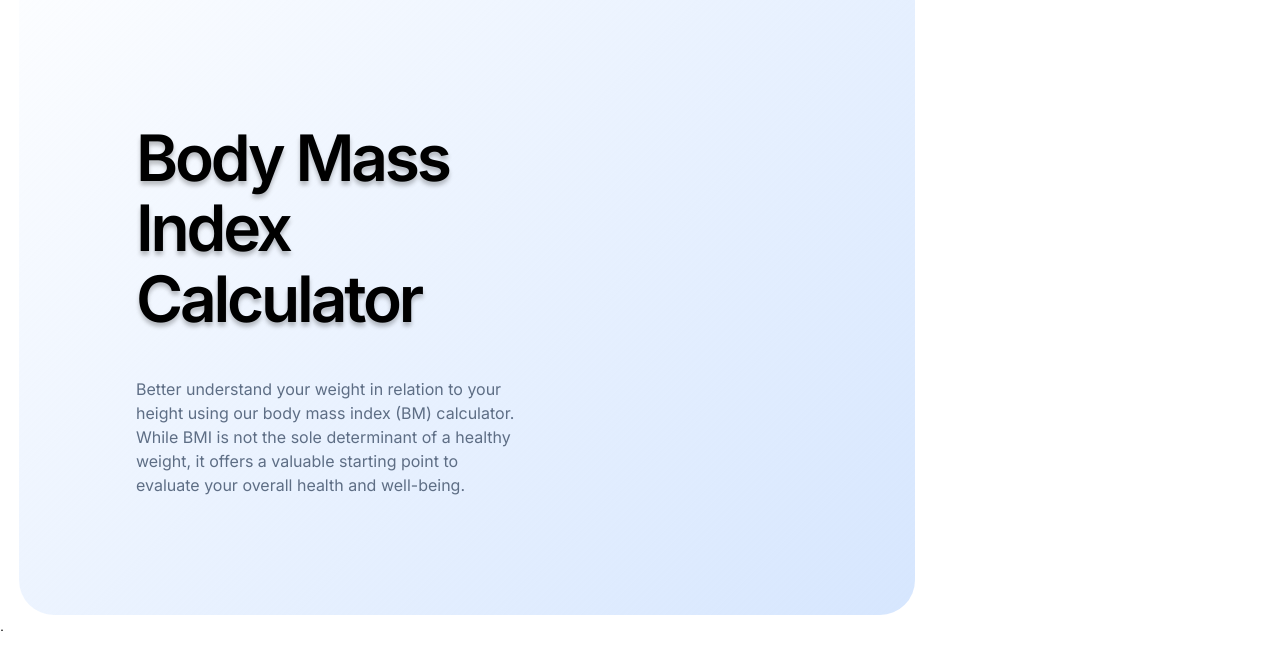
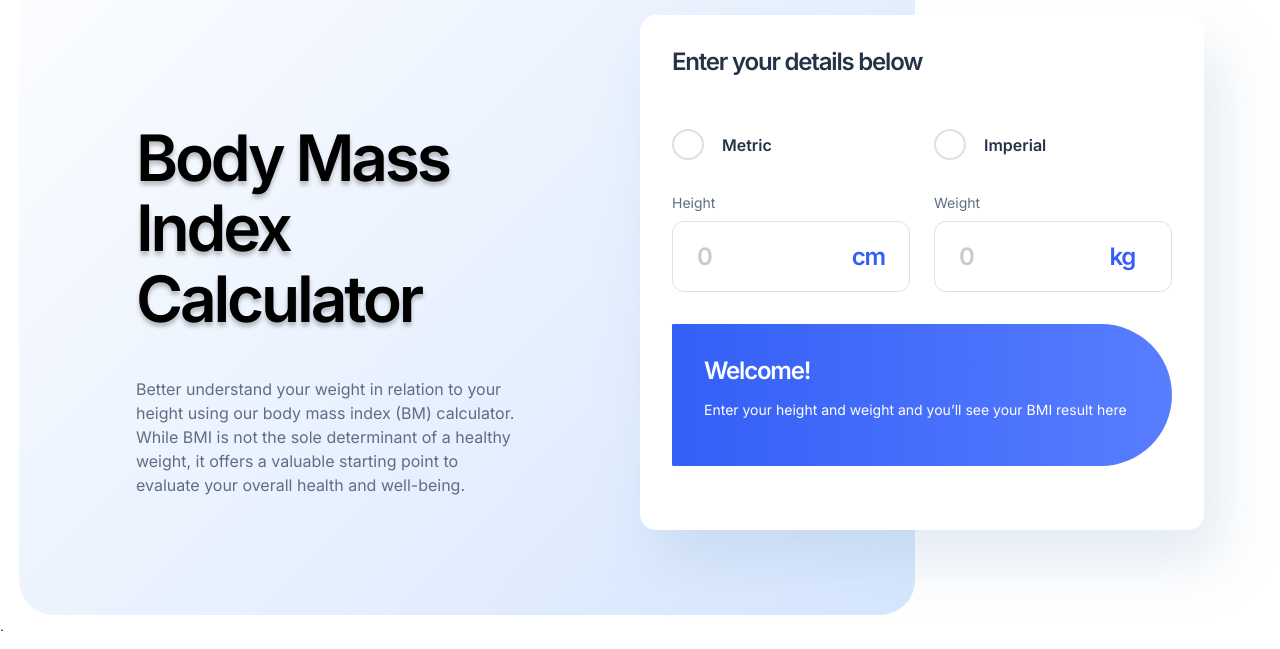
Before and after one commit to takyifidelis/BMI-Calculator, a plain HTML site: page starter-code/index.html in a window 1280 px wide. Shown: the part 145-794 px from the top of the page. Drawn offline with Linux system fonts and the light colour scheme.

Commit message:
Done with the Desktop View

```diff
--- a/starter-code/index.html
+++ b/starter-code/index.html
@@ -47,44 +47,44 @@
     <!-- add range -->.
     <!-- </div> -->
     <div class="calculator-form">
-      <form>
-        <h4 class="enter-your-details">Enter your details below</h4>
+      <div class="form">
+        <div class="enter-your-details">Enter your details below</div>
         <br />
-        <div class="type-of-metric">
-          <input
-            type="radio"
-            id="metric"
-            name="measurement"
-            value="metric"
-            checked
-          />
-          <label for="metric">Metric</label>
-          <input
-            type="radio"
-            id="imperial"
-            name="measurement"
-            value="imperial"
-          />
-          <label for="imperial">Imperial</label><br /><br />
+        <div class="radio-btns">
+          <div class="metric-block">
+            <div class="radio-btn"></div>
+            <div class="metric-text unit-test">Metric</div>
+          </div>
+          <div class="imperial-block">
+            <div class="radio-btn"></div>
+            <div class="imperial-text unit-test">Imperial</div>
+          </div>
         </div>
 
-        <div class="form-of-measure">
-          <label for="height">Height:</label><br />
-          <input type="text" id="height" name="height" value="0" /><br /><br />
-
-          <label for="weight">Weight:</label><br />
-          <input type="text" id="weight" name="weight" value="0" /><br /><br />
+        <div class="text-block">
+          <div class="height-block">
+            <div class="height-text quantity">Height</div>
+            <div class="height-input-text">
+              <span class="height-input-value">0</span>
+              <span class="cm unit">cm</span>
+            </div>
+          </div>
+          <div class="weight-block">
+            <div class="weight-text quantity">Weight</div>
+            <div class="weight-input-text">
+              <span class="weight-input-value">0</span>
+              <span class="kg unit">kg</span>
+            </div>
+          </div>
         </div>
 
-        <div class="display-result">
-          <h4 class="welcome-message">Welcome!</h4>
-          <p class="enter-input-paragraph">
+        <div class="result-block">
+          <div class="welcome">Welcome!</div>
+          <p class="welcome-paragraph">
             Enter your height and weight and you’ll see your BMI result here
           </p>
         </div>
-
-        <input type="submit" value="Submit" />
-      </form>
+      </div>
     </div>
 
     <div class="right-arc">
@@ -93,7 +93,11 @@
 
     <div class="section-2">
       <div class="image-man-eating">
-        <img class="man-image" src="./assets/images/image-man-eating.webp" alt="logo" />
+        <img
+          class="man-image"
+          src="./assets/images/image-man-eating.webp"
+          alt="logo"
+        />
       </div>
 
       <div class="section-2-block">
@@ -144,24 +148,25 @@
       </div>
     </div>
 
+    <div class="section-4">
       <div class="limitations">
         <h3 class="limitations-header">Limitations of BMI</h3>
         <p class="limitations-paragraph">
-        Although BMI is often a practical indicator of healthy weight, it is not
-        suited for every person. Specific groups should carefully consider their
-        BMI outcomes, and in certain cases, the measurement may not be
+          Although BMI is often a practical indicator of healthy weight, it is
+          not suited for every person. Specific groups should carefully consider
+          their BMI outcomes, and in certain cases, the measurement may not be
           beneficial to use.
         </p>
       </div>
 
       <div class="gender peer-group">
-      <h4 class="gender-header peer-header">
+        <div class="gender-header peer-header">
           <img
             class="gender-image peer-image"
             src="./assets/images/icon-gender.svg"
             alt="gender-image"
           />Gender
-      </h4>
+        </div>
         <p class="gender-paragraph">
           The development and body fat composition of girls and boys vary with
           age. Consequently, a child's age and gender are considered when
@@ -170,13 +175,13 @@
       </div>
 
       <div class="age peer-group">
-      <h4 class="age-header peer-header">
+        <div class="age-header peer-header">
           <img
             class="age-image peer-image"
             src="./assets/images/icon-age.svg"
             alt="age-image"
           />Age
-      </h4>
+        </div>
         <p class="age-paragraph">
           In aging individuals, increased body fat and muscle loss may cause BMI
           to underestimate body fat content.
@@ -184,14 +189,14 @@
       </div>
 
       <div class="muscle peer-group">
-      <h4 class="muscle-header peer-header">
+        <div class="muscle-header peer-header">
           <img
             class="muscle-image peer-image"
             src="./assets/images/icon-muscle.svg"
             alt="muscle-image"
           />
           Muscle
-      </h4>
+        </div>
         <p class="muscle-paragraph">
           BMI may misclassify muscular individuals as overweight or obese, as it
           doesn't differentiate muscle from fat.
@@ -199,33 +204,38 @@
       </div>
 
       <div class="pregnancy peer-group">
-      <h4 class="pregnancy-header peer-header">
+        <div class="pregnancy-header peer-header">
           <img
             class="pregnancy-image"
             src="./assets/images/icon-pregnancy.svg"
             alt="pregnancy-image peer-image"
           />Pregnancy
-      </h4>
+        </div>
         <p class="pregnancy-paragraph">
           Expectant mothers experience weight gain due to their growing baby.
-        Maintaining a healthy pre-pregnancy BMI is advisable to minimise health
-        risks for both mother and child.
+          Maintaining a healthy pre-pregnancy BMI is advisable to minimise
+          health risks for both mother and child.
         </p>
       </div>
 
       <div class="race peer-group">
-      <h4 class="race-header peer-header">
+        <div class="race-header peer-header">
           <img
             class="race-image peer-image"
             src="./assets/images/icon-race.svg"
             alt="race-image"
           />Race
-      </h4>
+        </div>
         <p class="race-paragragh">
           Certain health concerns may affect individuals of some Black and Asian
           origins at lower BMIs than others. To learn more, it is advised to
           discuss this with your GP or practice nurse.
         </p>
       </div>
+
+      <div class="left-arc">
+        <img src="./assets/images/pattern-curved-line-right.svg" alt="left-arc" />
+      </div>
+    </div>
   </body>
 </html>
--- a/starter-code/styles.css
+++ b/starter-code/styles.css
@@ -43,7 +43,7 @@ body {
 .bmi-header {
   /* Heading XL */
   font-family: Inter, sans-serif;
-  font-size: 64px;
+  font-size: 400%;
   font-style: normal;
   font-weight: 600;
   line-height: 110%;
@@ -55,29 +55,218 @@ body {
 .better-paragragh {
   width: 50%;
   font-family: Inter, sans-serif;
-  font-size: 16px;
+  font-size: 100%;
   font-style: normal;
   font-weight: 400;
   line-height: 150%; /* 24px */
   color: #5e6e85;
+  text-shadow: 0px 4px 4px 0px rgba(0, 0, 0, 0.25);
 }
 .calculator-form {
-  background-color: aqua;
+  width: 40vw;
+  border-radius: 16px;
+  display: flex;
+  width: 564px;
+  padding: 32px;
+  flex-direction: column;
+  align-items: flex-start;
+  gap: 32px;
+  border-radius: 16px;
+  background-color: #fff;
+  box-shadow: 16px 32px 56px 0px rgba(143, 174, 207, 0.25);
+  position: absolute;
+  left: 50%;
+  top: 20%;
+}
+.form {
+  width: 100%;
+}
+.enter-your-details {
+  color: #253347;
+  font-family: Inter, sans-serif;
+  font-size: 1.5rem;
+  font-style: normal;
+  font-weight: 600;
+  letter-spacing: -1.2px;
+  margin-bottom: 2rem;
+}
+.radio-btns {
+  display: flex;
+  align-items: flex-start;
+  gap: 24px;
+  align-self: stretch;
+  margin-bottom: 32px;
+}
+.metric-block {
+  display: flex;
+  align-items: center;
+  gap: 18px;
+  flex: 1 0 0;
+}
+.imperial-block {
+  display: flex;
+  align-items: center;
+  gap: 18px;
+  flex: 1 0 0;
+}
+.radio-btn {
+  width: 31px;
+  height: 31px;
+  border-radius: 50%;
+  background-color: #fff;
+  border: 2px solid #d8e2e7;
+  width: 2rem;
+  cursor: pointer;
+}
+.radio-btn:hover {
+  border-color: #345ff6;
+}
+.unit-test {
+  color: #253347;
+  font-family: Inter, sans-serif;
+  font-size: 16px;
+  font-style: normal;
+  font-weight: 600;
+  line-height: 150%; /* 24px */
+}
+.text-block {
+  display: flex;
+  align-items: flex-start;
+  gap: 24px;
+  align-self: stretch;
+}
+.height-block {
+  display: flex;
+  flex-direction: column;
+  align-items: flex-start;
+  gap: 8px;
+  flex: 1 0 0;
+}
+.height-text {
+  color: #5e6e85;
+  font-family: Inter, sans-serif;
+  font-size: 14px;
+  font-style: normal;
+  font-weight: 400;
+  line-height: 150%;
+}
+.height-input-text {
+  display: flex;
+  padding: 20px 24px;
+  align-items: flex-start;
+  gap: 24px;
+  align-self: stretch;
+  border-radius: 12px;
+  border: 1px solid #d8e2e7;
+  background-color: #fff;
+}
+.height-input-value {
+  color: #253347;
+  font-family: Inter, sans-serif;
+  font-size: 24px;
+  font-style: normal;
+  font-weight: 600;
+  line-height: normal;
+  letter-spacing: -1.2px;
+  width: 80%;
+  opacity: 0.25;
+}
+.unit {
+  color: #345ff6;
+  font-family: Inter;
+  font-size: 24px;
+  font-style: normal;
+  font-weight: 600;
+  line-height: normal;
+  letter-spacing: -1.2px;
+  width: 20%;
+}
+.weight-block {
+  display: flex;
+  flex-direction: column;
+  align-items: flex-start;
+  gap: 8px;
+  flex: 1 0 0;
+}
+.weight-text {
+  color: #5e6e85;
+  font-family: Inter, sans-serif;
+  font-size: 14px;
+  font-style: normal;
+  font-weight: 400;
+  line-height: 150%; /* 21px */
+}
+.weight-input-text {
+  display: flex;
+  padding: 20px 24px;
+  align-items: flex-start;
+  align-self: stretch;
+  border-radius: 12px;
+  border: 1px solid #d8e2e7;
+  background: #fff;
+}
+.weight-input-value {
+  color: #253347;
+  font-family: Inter, sans-serif;
+  font-size: 24px;
+  font-style: normal;
+  font-weight: 600;
+  line-height: normal;
+  letter-spacing: -1.2px;
+  width: 80%;
+  opacity: 0.25;
+}
+.result-block {
+  padding: 32px;
+  border-radius: 16px 999px 999px 16px;
+  background: linear-gradient(90deg, #345ff6 0%, #587dff 100%);
+  margin: 32px 0;
+}
+.welcome-paragraph {
+  color: #fff;
+  font-family: Inter, sans-serif;
+  font-size: 14px;
+  font-style: normal;
+  font-weight: 400;
+  line-height: 150%;
 }
 
+.welcome {
+  color: #fff;
+  font-family: Inter, sans-serif;
+  font-size: 24px;
+  font-style: normal;
+  font-weight: 600;
+  line-height: normal;
+  letter-spacing: -1.2px;
+}
+.right-arc {
+  margin-left: 75%;
+  margin-top: 1rem;
+}
+
+/*  */
+
+/*  */
 /* ADD MORE SELECTORS HERE */
 .section-2 {
   display: inline-flex;
-  margin-bottom: 6rem;
+  margin: 0 10%;
+  margin-top: -10%;
+  margin-bottom: 10%;
+  justify-content: space-between;
 }
 .man-image {
+  width: 100%;
 }
 .image-man-eating {
   width: 45%;
+  margin-right: 10%;
 }
 
 .section-2-block {
   width: 45%;
+  margin-top: 10%;
 }
 
 .BMI-result {
@@ -90,9 +279,11 @@ body {
 .result-paragragh {
   color: #5e6e85;
   font-family: Inter, sans-serif;
-  font-size: 16px;
+  font-size: 1rem;
   font-style: normal;
   font-weight: 400;
+  width: 80%;
+  line-height: 150%;
 }
 .tips {
   display: flex;
@@ -100,6 +291,8 @@ body {
   margin: 0 5%;
   background: linear-gradient(315deg, #d6e6fe 0%, rgba(214, 252, 254, 0) 100%);
   border-radius: 35px;
+  height: 50vh;
+  align-items: center;
 }
 .healthy-eating {
   width: 30%;
@@ -122,7 +315,7 @@ body {
   width: 90%;
   color: #5e6e85;
   font-family: Inter, sans-serif;
-  font-size: 16px;
+  font-size: 1rem;
   font-style: normal;
   font-weight: 400;
   line-height: 150%; /* 24px */
@@ -141,24 +334,21 @@ body {
 .limitations-paragraph {
   color: #5e6e85;
   font-family: Inter, sans-serif;
-  font-size: 16px;
+  font-size: 1rem;
   font-style: normal;
   font-weight: 400;
   line-height: 150%;
 }
 .peer-group {
-  /* display: flex;
-  width: 30%;
-  padding: 32px;
-  flex-direction: column;
-  align-items: flex-start;
-  gap: 32px; */
   width: 30%;
   display: flex;
   padding: 32px;
   flex-direction: column;
   align-items: flex-start;
-  gap: 32px;
+  margin-bottom: 2rem;
+  border-radius: 16px;
+  background: #fff;
+  box-shadow: 16px 32px 56px 0px rgba(143, 174, 207, 0.25);
 }
 .peer-header {
   color: #253347;
@@ -173,3 +363,41 @@ body {
 .peer-image {
   margin-right: 1rem;
 }
+.section-4 {
+  margin: 10%;
+  position: relative;
+  display: flex;
+  flex-direction: column;
+  gap: 32px;
+}
+.gender {
+  position: absolute;
+  left: 60%;
+  top: 0;
+}
+.muscle {
+  position: absolute;
+
+  left: 70%;
+  top: 37%;
+}
+.age {
+  position: inherit;
+  left: 35%;
+  top: -5%;
+}
+.race {
+  position: absolute;
+  left: 50%;
+  top: 70%;
+}
+.pregnancy {
+  position: inherit;
+  left: 16%;
+  top: 12px;
+}
+.left-arc {
+  position: absolute;
+  left: 10%;
+  top: 40%;
+}
```
Lines whose indentation alone changed are shown as unchanged.
